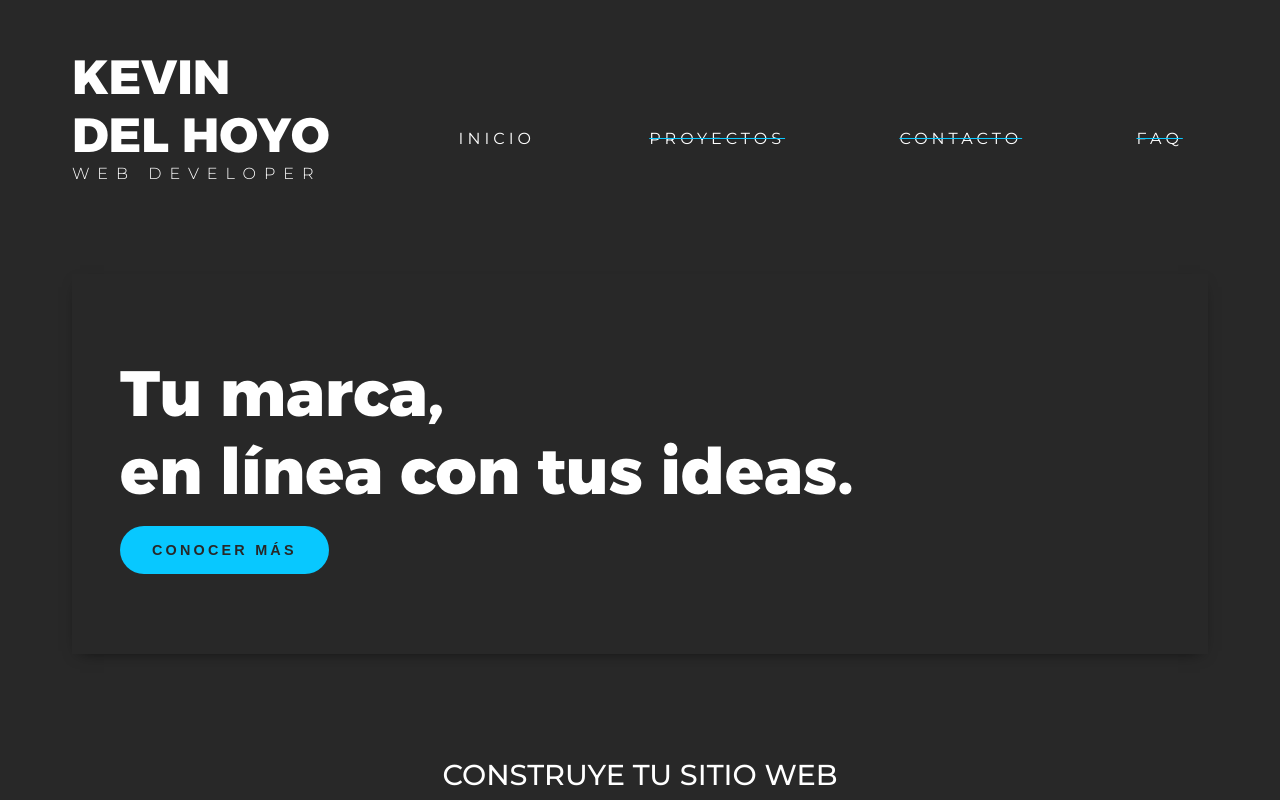
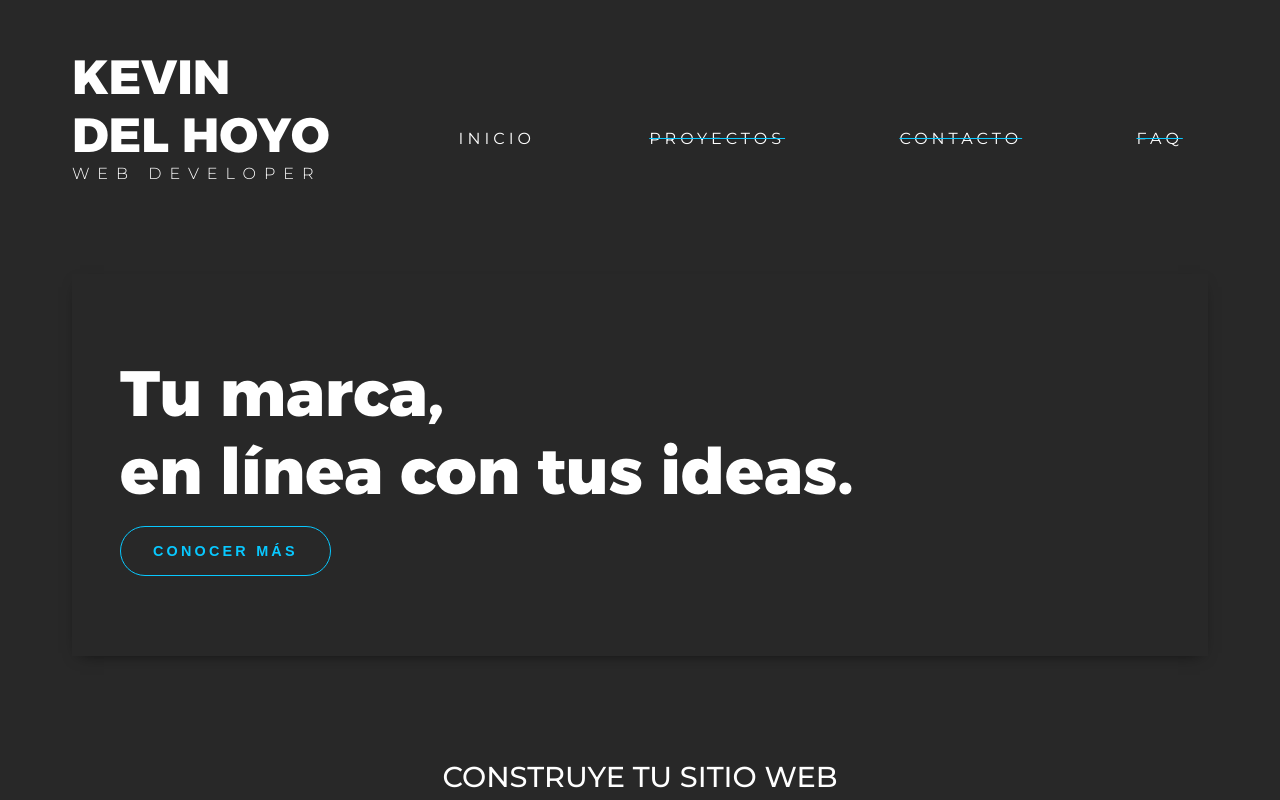
Before and after one commit to Xkevd/Kevin-del-Hoyo, a plain HTML site: page index.html in a window 1280 px wide. In both pictures the pointer is over the button "CONOCER MÁS". Shown: the top 800 px of the page. Drawn offline with Linux system fonts and the light colour scheme.

Commit message:
buttons animation

```diff
--- a/css/buttons.css
+++ b/css/buttons.css
@@ -1,3 +1,4 @@
+
 .blueButton{
     color: var(--dark-grey);
     background-color: var(--sky-blue);
@@ -9,4 +10,15 @@
     letter-spacing: 0.2rem;
     font-size: 0.9rem;
     width: fit-content;
+    margin-bottom: 2px;
+    cursor: pointer;
+    transition: color 0.5s;
+    transition: background-color 0.5s;
 }
+.blueButton:hover{
+    border: var(--sky-blue) solid 1px;
+    background-color: var(--dark-grey);
+    color: var(--sky-blue);
+    margin-bottom: 0px;
+
+}
```
